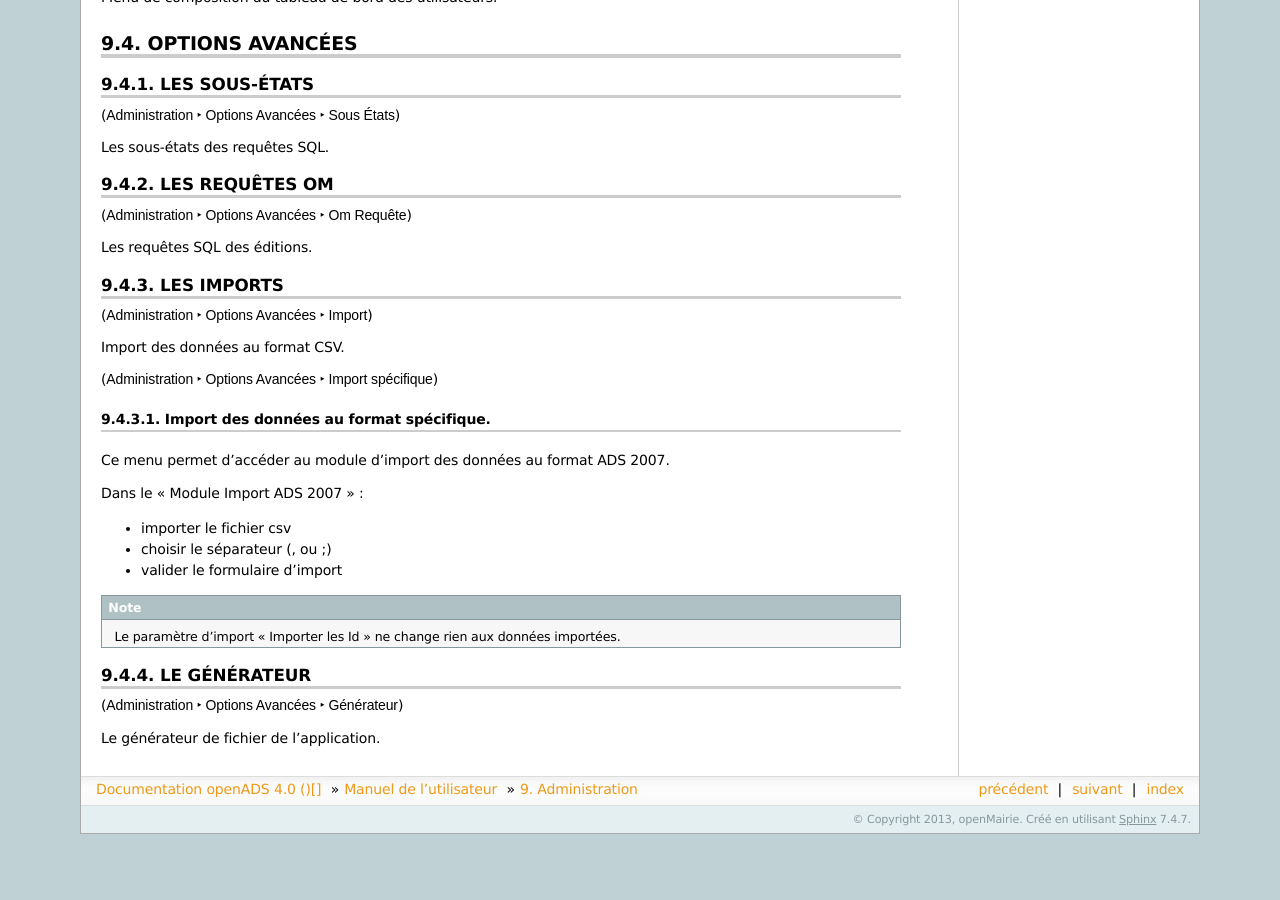
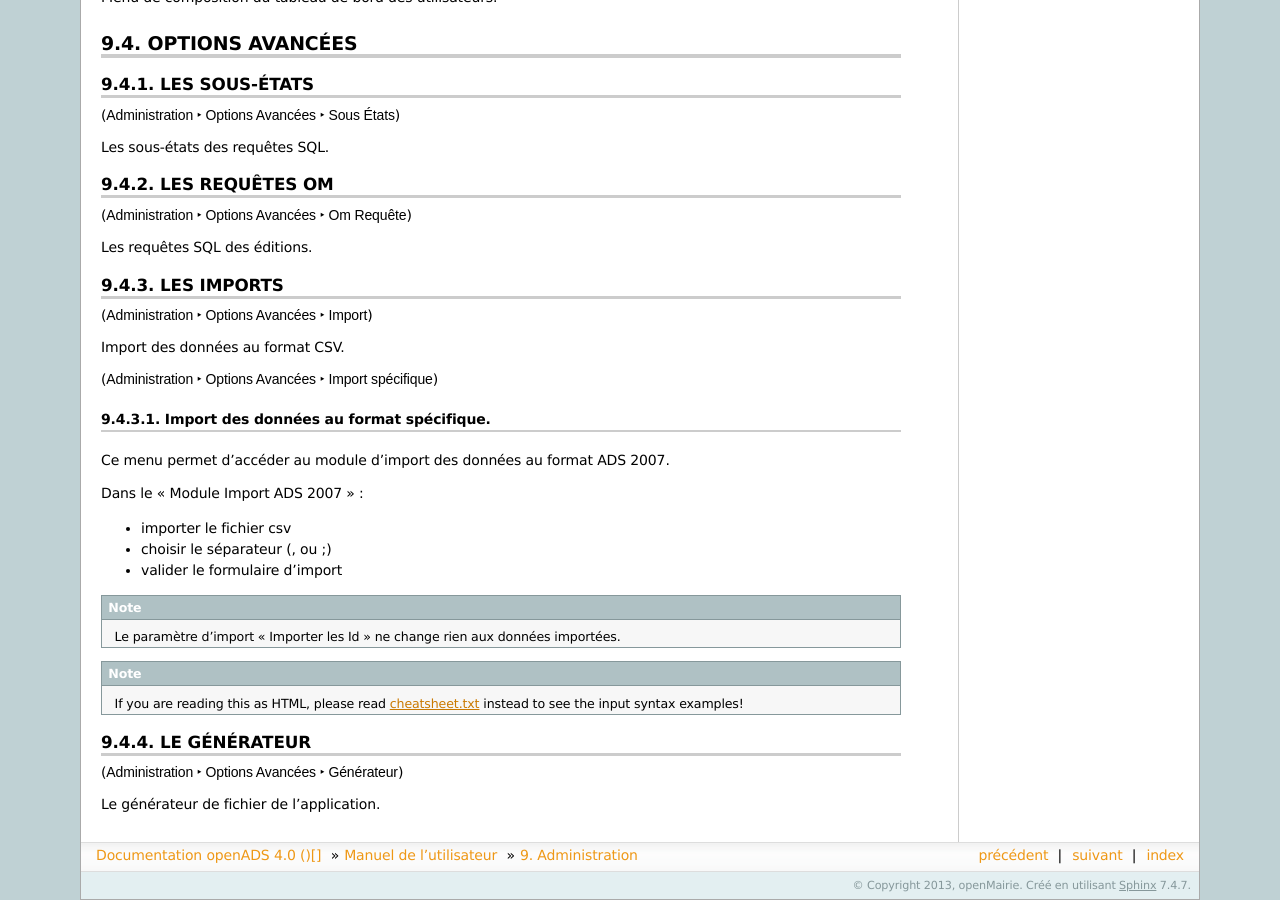
Before and after one commit to mpavaux/openads-documentation, a Sphinx documentation site: the page built from source/manuel_utilisateur/administration.rst, in a window 1280 px wide and 900 px high, scrolled down 1535 px. Built offline with Sphinx 7.4.7, drawn with Linux system fonts in a browser that asks for light colours; before the commit the page ends 2369 px from its top, so only the background shows below that.

Commit message:
Update administration.rst

```diff
--- a/source/manuel_utilisateur/administration.rst
+++ b/source/manuel_utilisateur/administration.rst
@@ -184,6 +184,8 @@
 .. NOTE:: Le paramètre d'import "Importer les Id" ne change rien aux données importées.
 
 
+.. NOTE:: If you are reading this as HTML, please read
+   `<cheatsheet.txt>`_ instead to see the input syntax examples!
 
 
 
```
